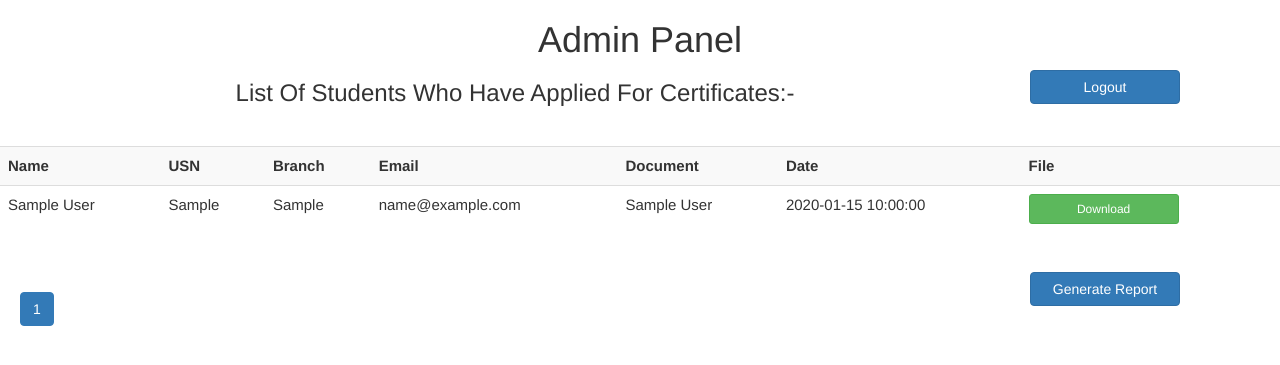
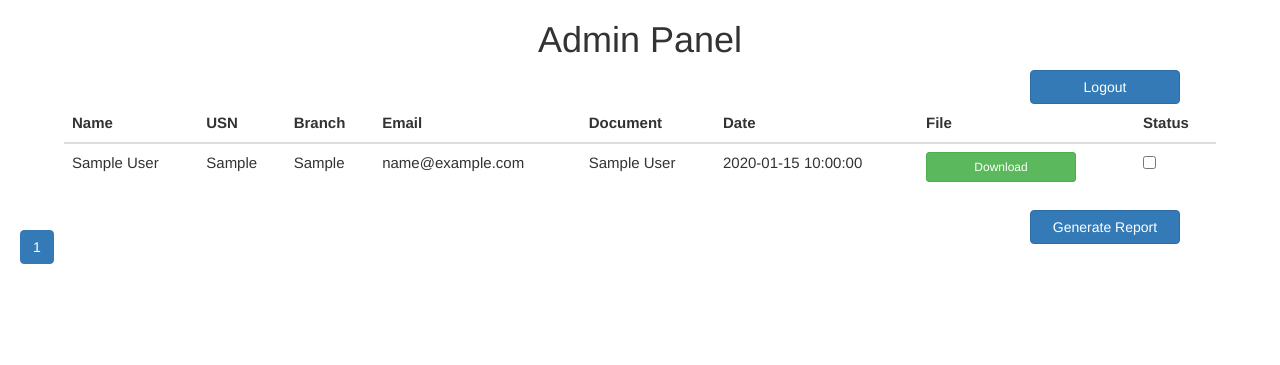
Before and after one commit to Shishir-H/mce_cert_generator, a PHP site: page /php/admin.php in a window 1280 px wide. Shown: the part 119-484 px from the top of the page. Run offline with PHP 8.4, Linux system fonts and the light colour scheme; the visitor is signed in with stand-in values (Sample User, id 1); tables that the repository leaves empty or names only in its code hold one stand-in row (values such as "Sample post").

Commit message:
Admin panel UI changes

```diff
--- a/php/admin.php
+++ b/php/admin.php
@@ -14,13 +14,11 @@
         <form action ="./logout.php"> <button class="btn btn-primary pull-right btn-logout" type="submit" >Logout</button></form>
     </div>
 
-    <div>
-        <h3>List of students who have applied for certificates:-</h3>
-    </div>
-    <table class="table table-striped table-responsive table-hover col-12" style="font-size: 15px">
 
-        <!-- <thead class="thead-dark"> -->
-                <!-- <tr> -->
+    <table class="table">
+
+        <thead class="thead-dark">
+                <tr>
                 <th scope="col-2">Name</th>
                 <th scope="col-2">USN</th>
                 <th scope="col-2">Branch</th>
@@ -28,8 +26,9 @@
                 <th scope="col-2">Document</th>
                 <th scope="col-2">Date</th>
                 <th scope="col-2">File</th>
-                <!-- </tr> -->
-        <!-- </thead> -->
+                <th scope="col-2">Status</th>
+                </tr>
+        </thead>
 
         <form method="post" action="">
 <?php
@@ -70,7 +69,8 @@
                     <td scope='col'>".$row["email"]."</td>
                     <td scope='col'>".$row["document_name"]."</td>
                     <td scope='col'>".$row["date"]."</td>
-                    <td scope='col'><a class='btn btn-success btn-sm' href='makepdf.php?id=$row[id]' target='_blank'>Download</a></td>
+                    <td scope='col'><a class='btn btn-success btn-sm btn-download' href='makepdf.php?id=$row[id]' target='_blank'>Download</a></td>
+                    <td scope='col'><input type='checkbox'></td>
 
                 </tr>
 
--- a/php/index.php
+++ b/php/index.php
@@ -53,11 +53,11 @@ if(isset($_POST['name'])  && isset($_POST['usn']) && isset($_POST['branch']) &&
     $to = "$mailId";
     $subject = "Regarding your application for '.$reqstdDoc.'";
     $headers .= "From: someone@example.com\r\n";
-    // mail($to,$subject,$msg,$headers);
+    mail($to,$subject,$msg,$headers);
 
 
     $sql->insertInto("student_data",['',$name,$usn,$mailId,$branch,$document,$reqstdDoc,$curAcYear,$courseCompYear,$year,$startYear,$completionYear,$sem,$college,$sem1,$sem2,$sem3,$sem4,$sem5,$sem6,$sem7,$sem8,$date]);
-
+    sleep(2);
     header("Location: ../");
     die();
 
--- a/styles/style.css
+++ b/styles/style.css
@@ -21,9 +21,7 @@ h1{
 h3{
   text-transform: capitalize;
   text-align: center;
-  /* margin: 1rem 2rem;
-  padding: 2rem; */
-}
+ }
 
 .form-control{
   margin-bottom: 1rem;
@@ -47,40 +45,20 @@ h3{
   width: 40%;
   margin: 2rem auto;
   overflow: hidden;
-
 }
 
-/* .table{
-  margin: 0 auto;
-  width: fit-content;
-  height: auto;
-  display: grid;
-  grid-template-columns: repeat(6,auto);
-  grid-gap: 20px;
-  padding: 20px;
-}  */
-/*
-.table-item .table-item--reg{
-  text-align: center;
+
+td{
+  text-align: left;
+  padding: 8px;
+  }
+.table{
+  margin-top: 3rem;
+  width: 90%;
+  margin-left: auto;
+  margin-right: auto;
   font-size: 1.5rem;
 }
-
-.table-item--end{
-  grid-column: -1/-2;
-}
-
-.table .table-item--head{
-  text-align: center;
-  padding: 0.3rem;
-  font-size: 2rem;
-  border-bottom: solid 0.2rem #171717a8;
-  width: 100%;
-}  */
-.table{
-  margin: 4rem auto;
-
-}
-
 .pagination{
   margin-left: 2rem;
 }
```
Also changed, not shown: index.html (+11 -10 lines), php/makepdf.php (+15 -15 lines), script.js (+10 -12 lines).
